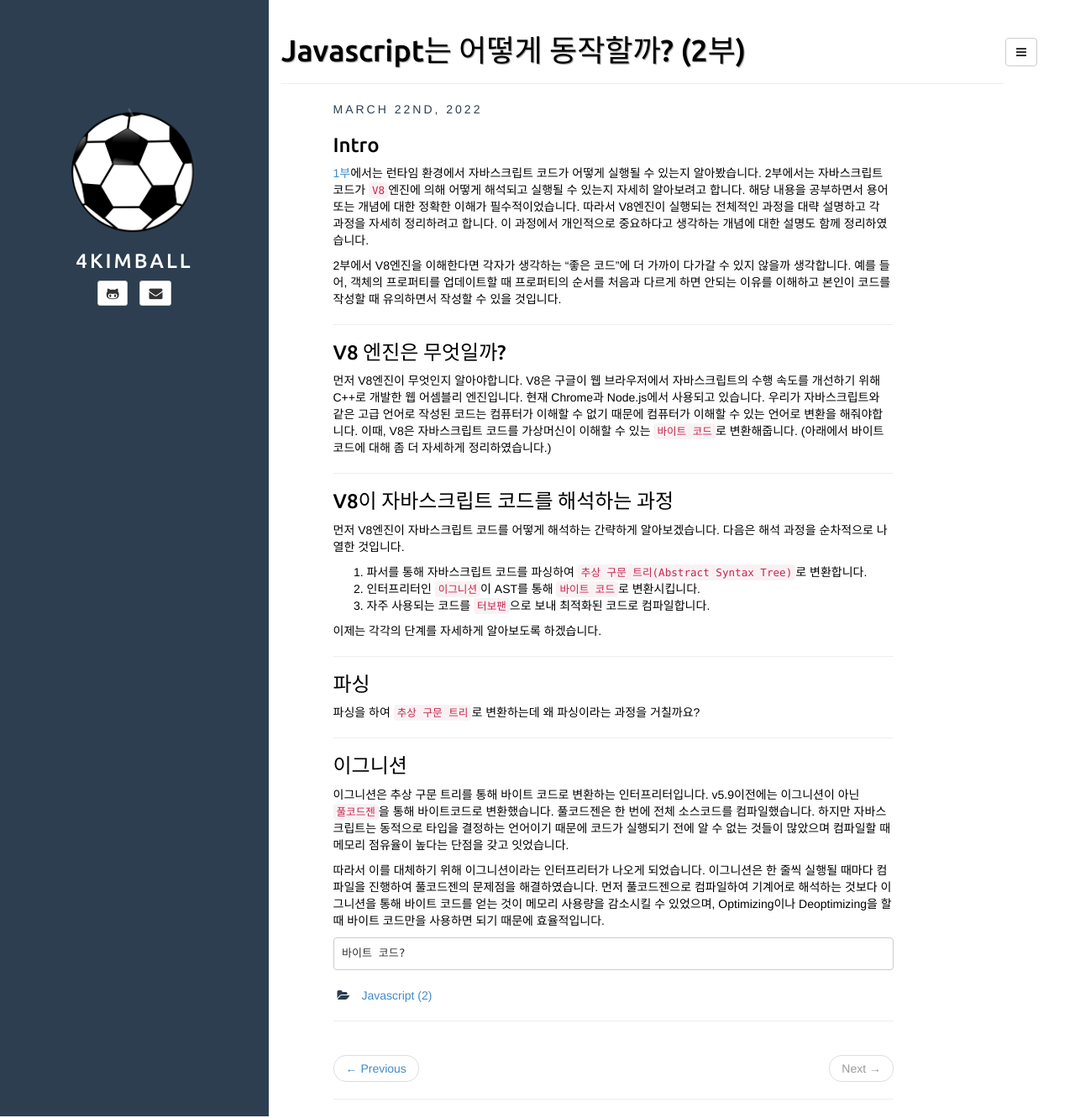
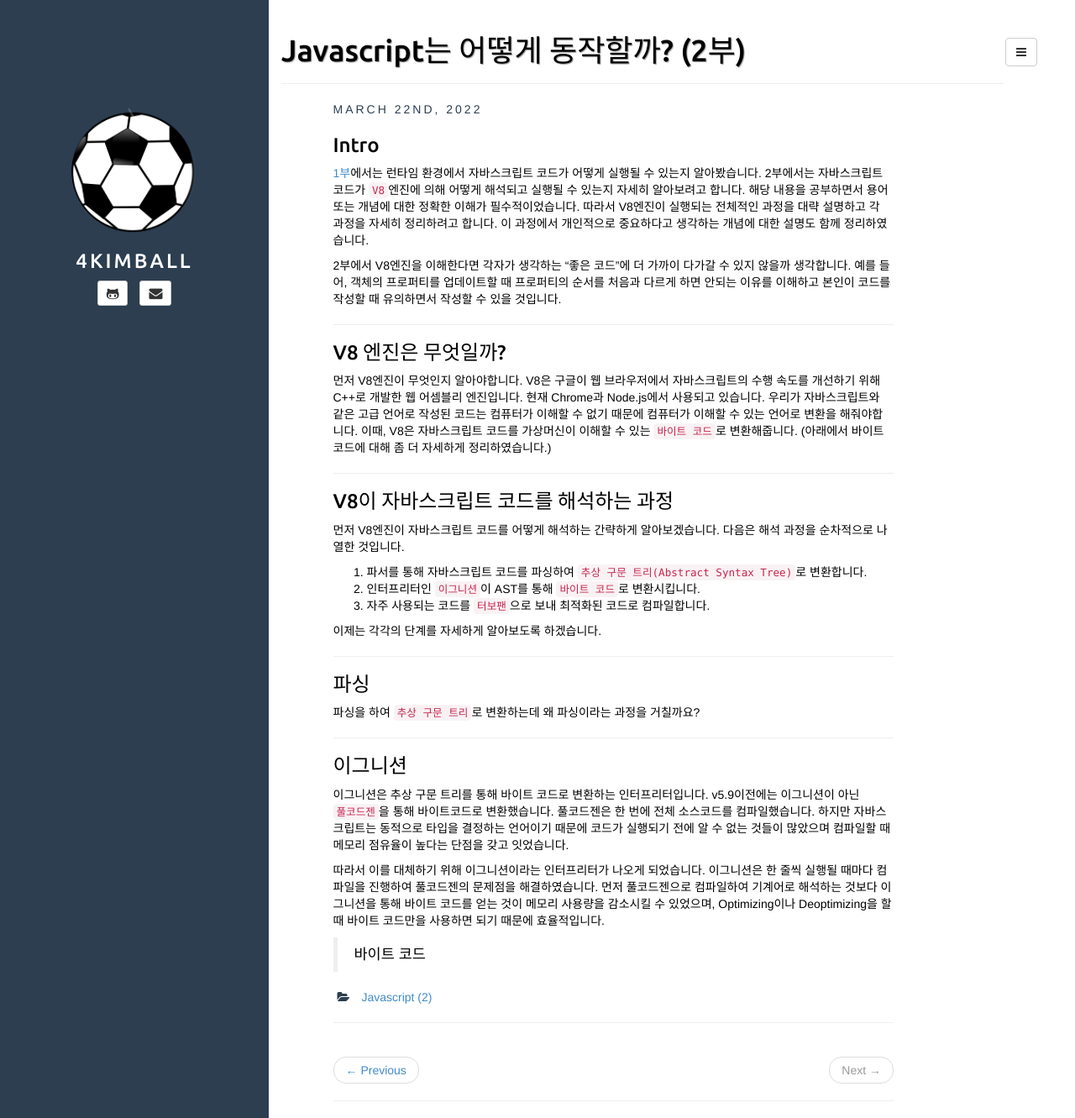
Before and after one commit to 4kimball/4kimball.github.io, a Jekyll site: the page built from _posts/2022-03-22-Javascript는-어떻게-동작할까?-(2부).md, in a window 1280 px wide and 1331 px high. Shown: the whole window at 84% size. Built offline with Jekyll 4.4.1, drawn with Linux system fonts in a browser that asks for light colours; comment, search, counter and statistics services are not loaded.

Commit message:
Update 2022-03-22-Javascript는-어떻게-동작할까?-(2부).md

````diff
--- a/_posts/2022-03-22-Javascript는-어떻게-동작할까?-(2부).md
+++ b/_posts/2022-03-22-Javascript는-어떻게-동작할까?-(2부).md
@@ -44,6 +44,4 @@ comments: true
 따라서 이를 대체하기 위해 이그니션이라는 인터프리터가 나오게 되었습니다. 이그니션은 한 줄씩 실행될 때마다 컴파일을 진행하여 풀코드젠의 문제점을 해결하였습니다.
 먼저 풀코드젠으로 컴파일하여 기계어로 해석하는 것보다 이그니션을 통해 바이트 코드를 얻는 것이 메모리 사용량을 감소시킬 수 있었으며, Optimizing이나 Deoptimizing을 할 때 바이트 코드만을 사용하면 되기 때문에 효율적입니다.
 
-```text
-바이트 코드?
-```
+> 바이트 코드
````
